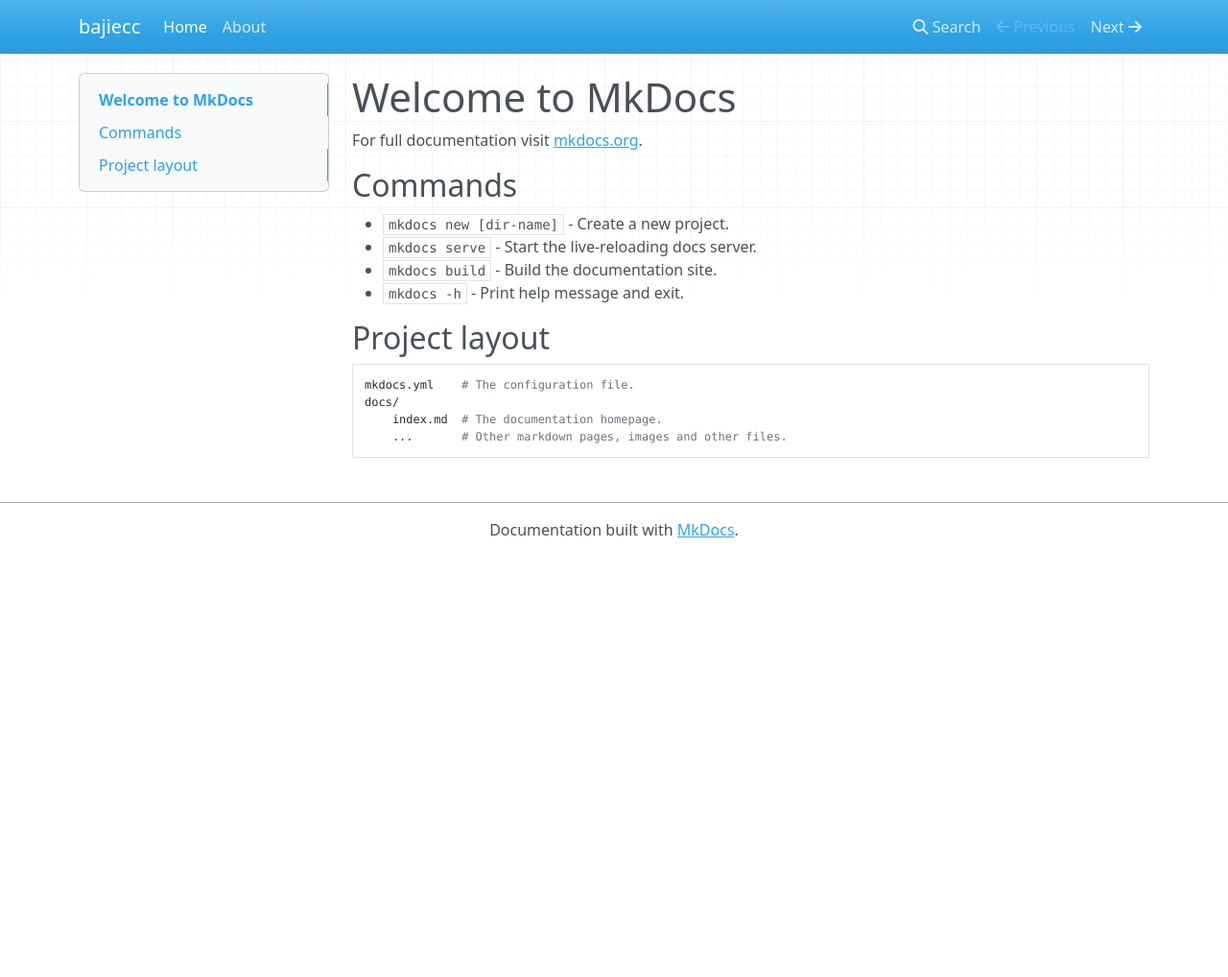
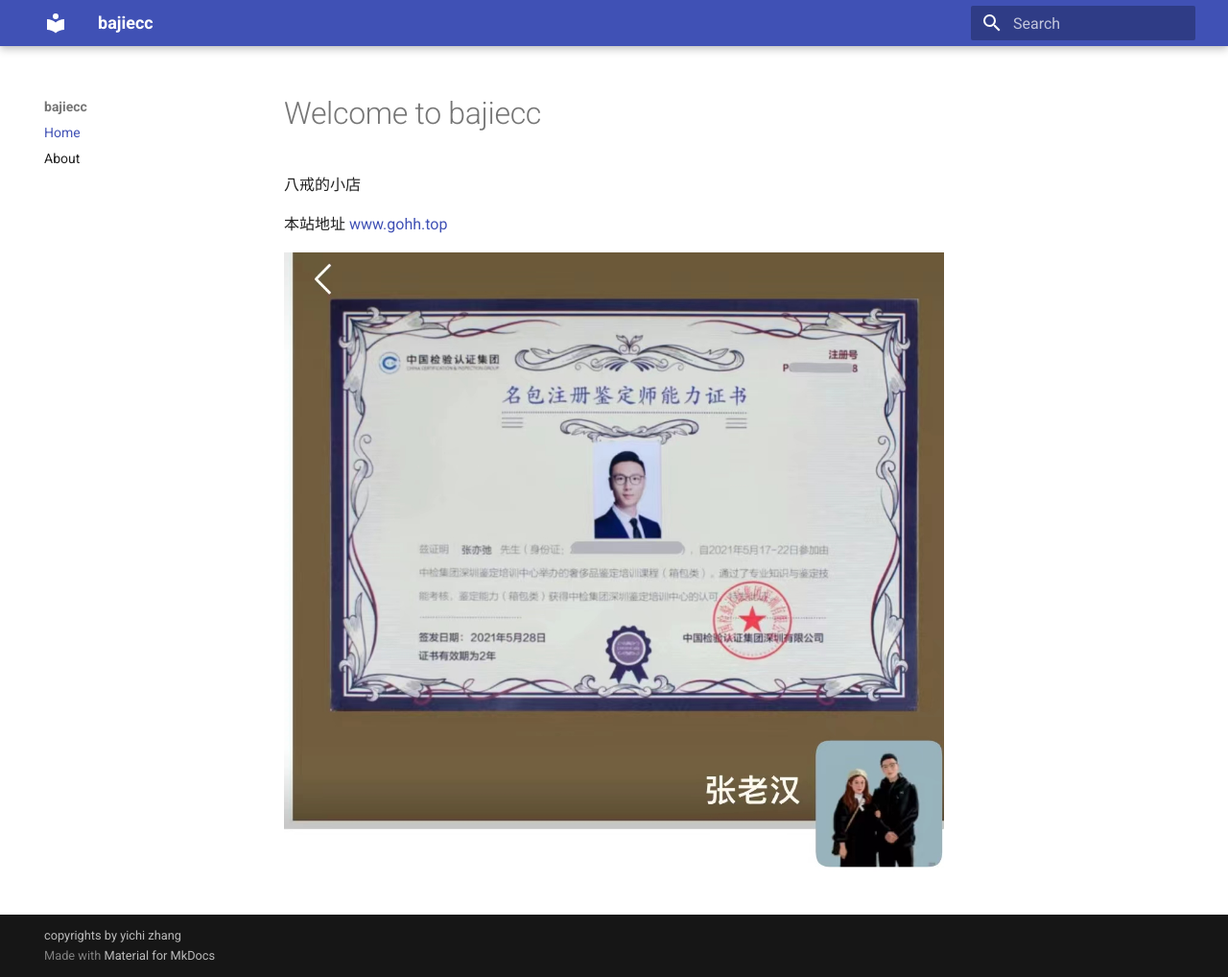
Before and after one commit to WhitCrow/bajiecc, an MkDocs documentation site: the page built from docs/index.md, in a window 1280 px wide and 1018 px high. Shown: the whole window at 96% size. Built offline with MkDocs 1.6.1 and Material for MkDocs 9.7.7, drawn with Linux system fonts in a browser that asks for light colours; nearby versions of some CDN libraries.

Commit message:
use theme Material

```diff
--- a/docs/index.md
+++ b/docs/index.md
@@ -1,17 +1,7 @@
-# Welcome to MkDocs
+# Welcome to bajiecc
 
-For full documentation visit [mkdocs.org](https://www.mkdocs.org).
+八戒的小店
 
-## Commands
+本站地址 [www.gohh.top](htts://www.gohh.top)
 
-* `mkdocs new [dir-name]` - Create a new project.
-* `mkdocs serve` - Start the live-reloading docs server.
-* `mkdocs build` - Build the documentation site.
-* `mkdocs -h` - Print help message and exit.
-
-## Project layout
-
-    mkdocs.yml    # The configuration file.
-    docs/
-        index.md  # The documentation homepage.
-        ...       # Other markdown pages, images and other files.
+![sao](./image/pyq.jpg)
--- a/mkdocs.yml
+++ b/mkdocs.yml
@@ -1,6 +1,11 @@
 site_name: bajiecc
-site_url: https://example.com/
+site_url: https://www.gohh.top/
+site_description: '八戒的小店'
+copyright: 'copyrights by yichi zhang'
 nav:
     - Home: index.md
     - About: about.md
-theme: mkdocs
+theme:
+    name: material
+    locale: zh_CN
+    nav_style: dark
```
Also changed, not shown: README.md (+28 -0 lines), docs/image/pyq.jpg (added).
